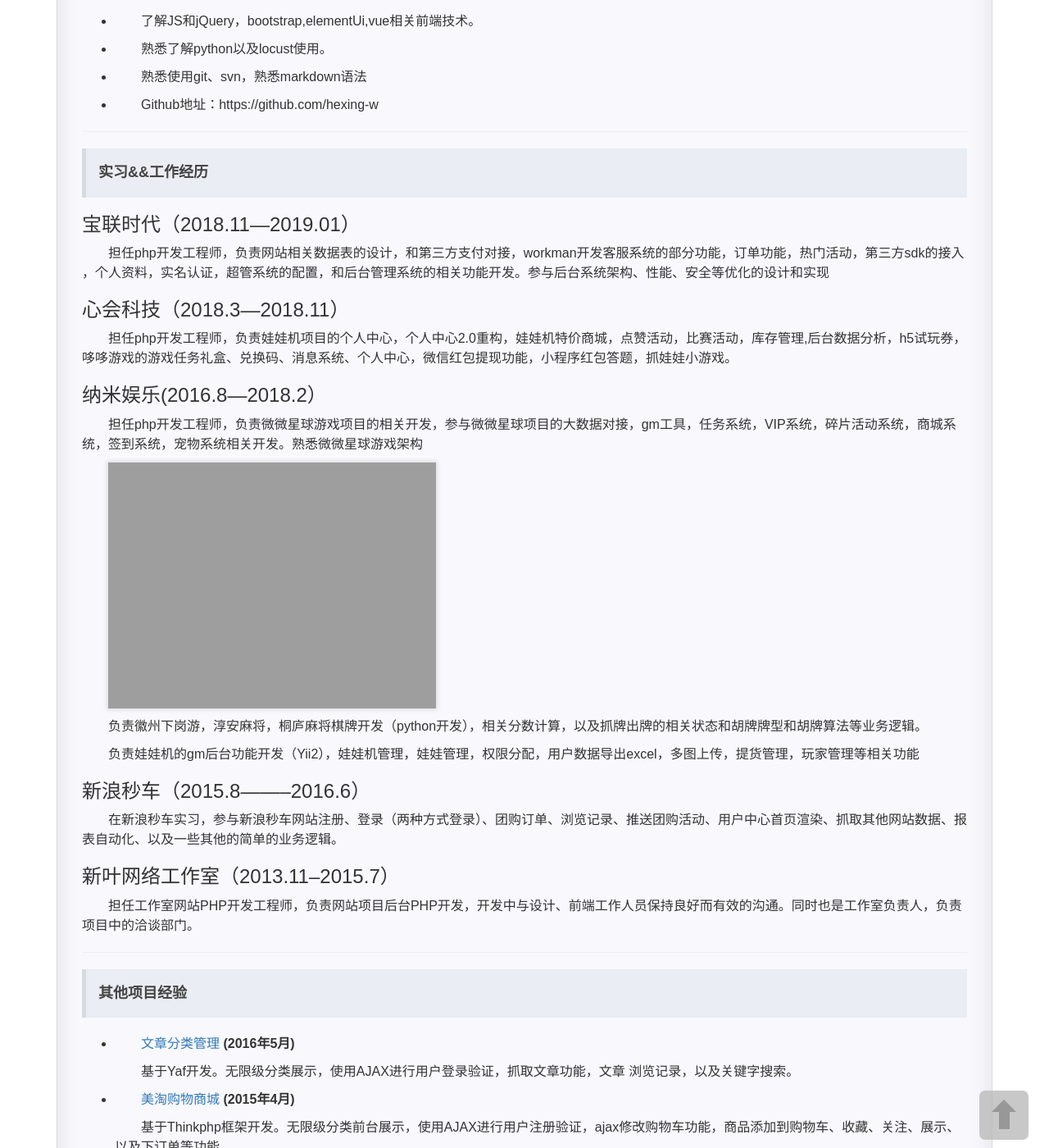
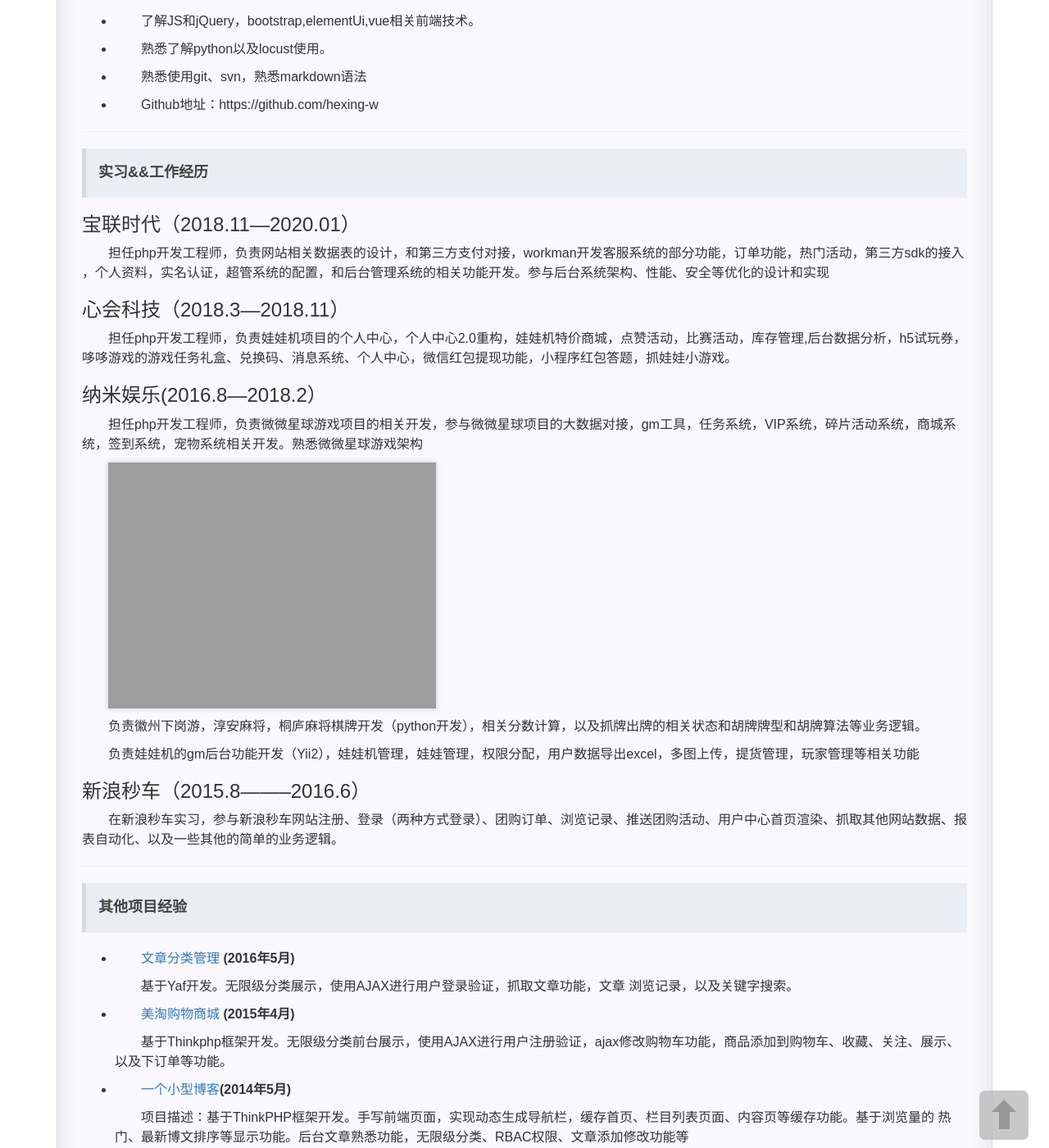
Before and after one commit to hexing-w/hexing-w.github.io, a Jekyll site: the page built from pages/2about.md, in a window 1280 px wide and 1400 px high, scrolled down 864 px. Shown: the whole window at 82% size. Built offline with Jekyll 4.4.1, drawn with Linux system fonts in a browser that asks for light colours; nearby versions of some CDN libraries; comment, search, counter and statistics services are not loaded; a style sheet for code colours, icons or effects is not loaded.

Commit message:
Update 2about.md

```diff
--- a/pages/2about.md
+++ b/pages/2about.md
@@ -47,7 +47,7 @@
 
 > #### 实习&&工作经历
 
-### 宝联时代（2018.11---2019.01）
+### 宝联时代（2018.11---2020.01）
 
 担任php开发工程师，负责网站相关数据表的设计，和第三方支付对接，workman开发客服系统的部分功能，订单功能，热门活动，第三方sdk的接入 ，个人资料，实名认证，超管系统的配置，和后台管理系统的相关功能开发。参与后台系统架构、性能、安全等优化的设计和实现
 
@@ -70,9 +70,6 @@
 
 在新浪秒车实习，参与新浪秒车网站注册、登录（两种方式登录）、团购订单、浏览记录、推送团购活动、用户中心首页渲染、抓取其他网站数据、报表自动化、以及一些其他的简单的业务逻辑。
 
-### 新叶网络工作室（2013.11--2015.7）
-
-担任工作室网站PHP开发工程师，负责网站项目后台PHP开发，开发中与设计、前端工作人员保持良好而有效的沟通。同时也是工作室负责人，负责项目中的洽谈部门。
 
 
 
```
